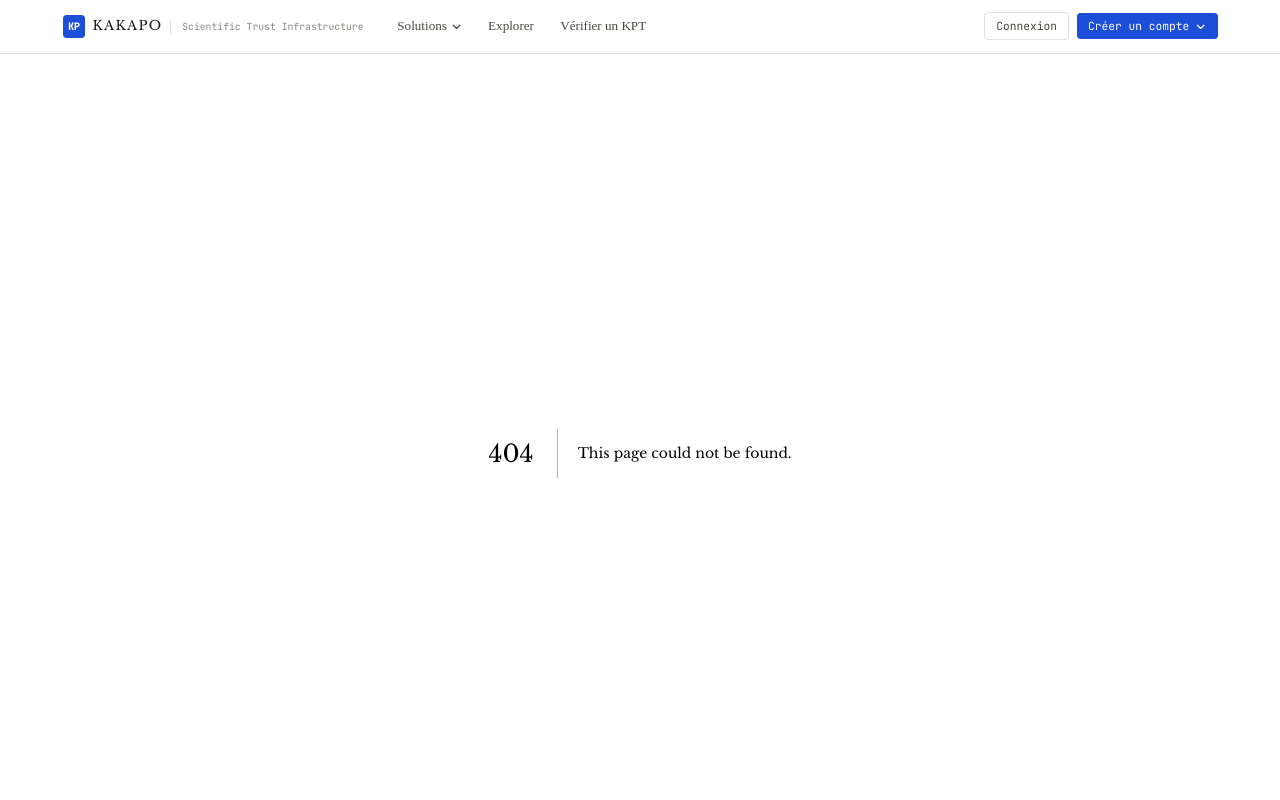
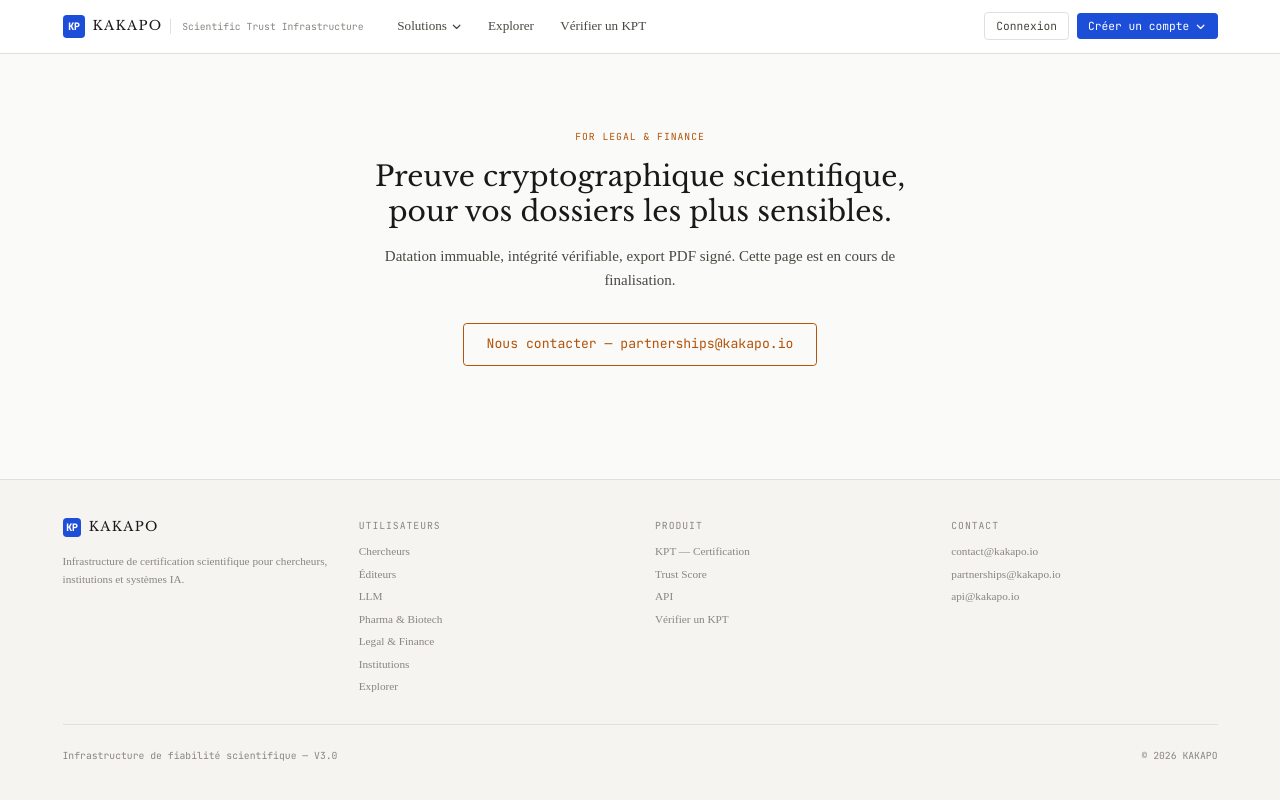
Before and after one commit to kkpo-adil/kakapo-front, a Next.js app: page /legal-finance in a window 1280 px wide. Before the commit this address had no page. Shown: the top 800 px of the page. Built offline with nearby package versions, Linux system fonts and the light colour scheme.

Commit message:
fix: add missing placeholder pages legal-finance institutions

```diff
--- /dev/null
+++ b/src/app/institutions/page.tsx
@@ -0,0 +1,19 @@
+import Link from "next/link";
+
+export default function InstitutionsPage() {
+  return (
+    <div className="max-w-2xl mx-auto px-6 py-20 text-center">
+      <p className="text-2xs font-mono text-text-muted uppercase tracking-widest mb-4">For Research Institutions</p>
+      <h1 className="text-3xl font-display text-text-primary mb-4 leading-tight">
+        Site License KAKAPO, pour votre université ou institut.
+      </h1>
+      <p className="text-base text-text-secondary leading-relaxed mb-8 max-w-xl mx-auto">
+        Accès fair-use à l'infrastructure KAKAPO pour vos chercheurs, vos laboratoires, vos consortiums. Cette page est en cours de finalisation.
+      </p>
+      <a href="mailto:partnerships@kakapo.io"
+        className="no-underline inline-block text-sm font-mono px-6 py-3 rounded border border-accent text-accent hover:bg-accent hover:text-white transition-colors">
+        Nous contacter — partnerships@kakapo.io
+      </a>
+    </div>
+  );
+}
--- /dev/null
+++ b/src/app/legal-finance/page.tsx
@@ -0,0 +1,20 @@
+import Link from "next/link";
+
+export default function LegalFinancePage() {
+  return (
+    <div className="max-w-2xl mx-auto px-6 py-20 text-center">
+      <p className="text-2xs font-mono uppercase tracking-widest mb-4" style={{ color: "#B45309" }}>For Legal & Finance</p>
+      <h1 className="text-3xl font-display text-text-primary mb-4 leading-tight">
+        Preuve cryptographique scientifique, pour vos dossiers les plus sensibles.
+      </h1>
+      <p className="text-base text-text-secondary leading-relaxed mb-8 max-w-xl mx-auto">
+        Datation immuable, intégrité vérifiable, export PDF signé. Cette page est en cours de finalisation.
+      </p>
+      <a href="mailto:partnerships@kakapo.io"
+        className="no-underline inline-block text-sm font-mono px-6 py-3 rounded border transition-colors"
+        style={{ borderColor: "#B45309", color: "#B45309" }}>
+        Nous contacter — partnerships@kakapo.io
+      </a>
+    </div>
+  );
+}
```
